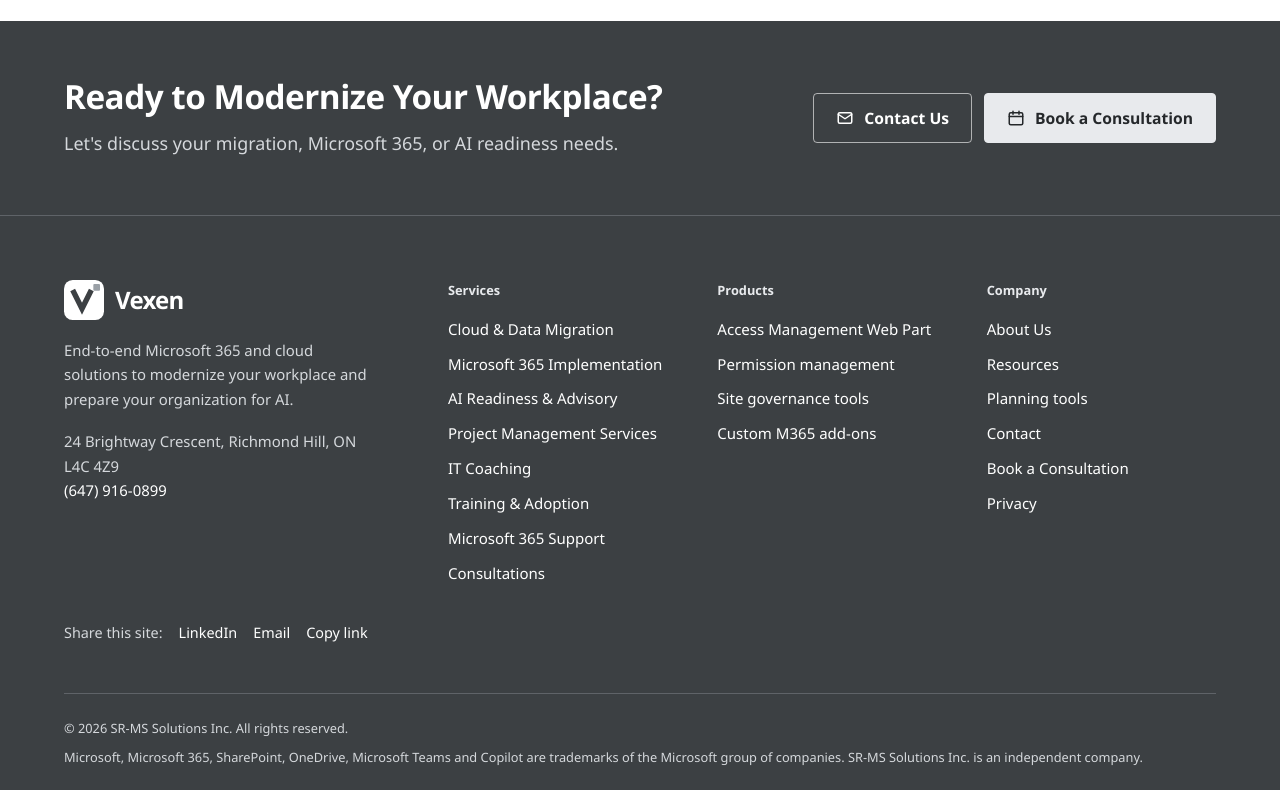
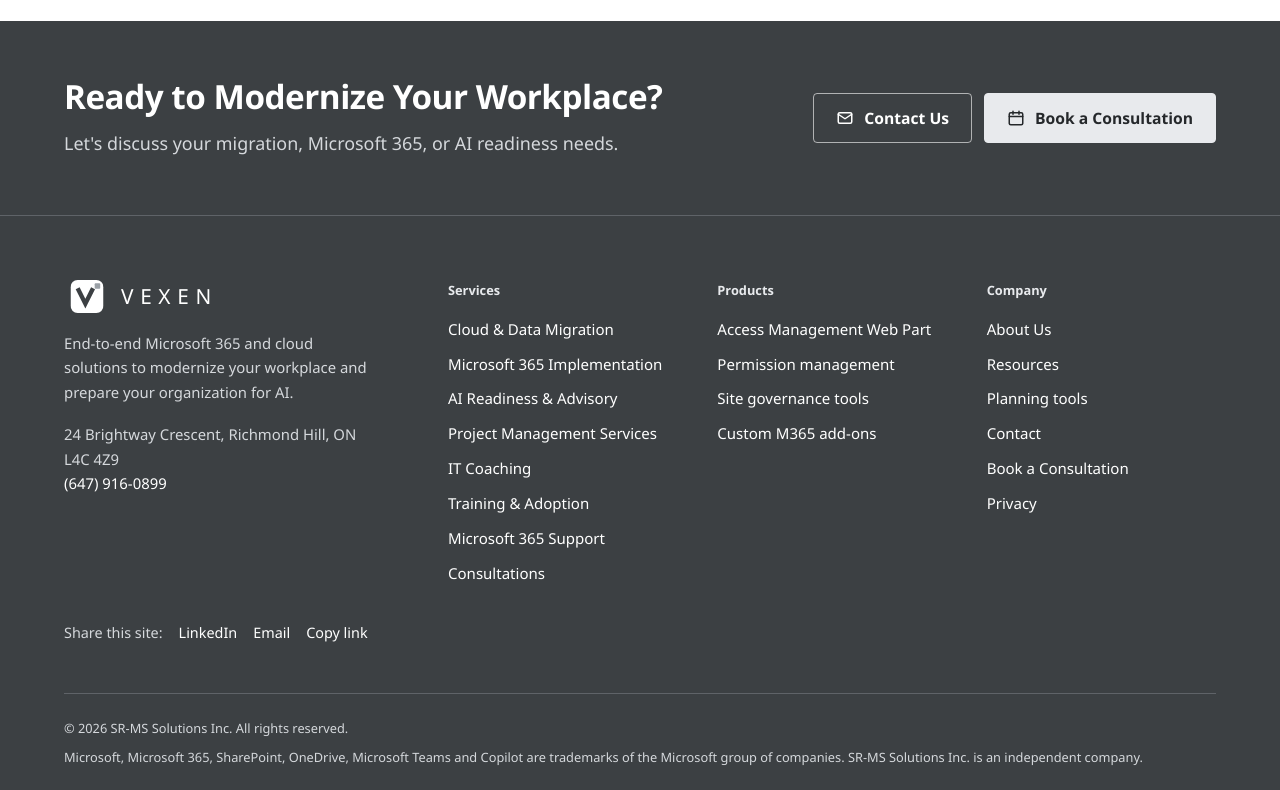
Before and after one commit to sahrarajabica/sahrarajabica.github.io, a plain HTML site: page index.html in a window 1280 px wide. Shown: the part 1147-1937 px from the top of the page. Drawn offline with Linux system fonts and the light colour scheme.

Commit message:
Update extras.css

```diff
--- a/extras.css
+++ b/extras.css
@@ -256,3 +256,9 @@ a.opt:hover{border-color:var(--brand);color:var(--brand)}
 .logo .vx-badge{width:40px;height:40px;flex:none}
 .logo .wm{display:block;font-size:1.5rem;font-weight:800;letter-spacing:-.03em;line-height:1}
 @media (max-width:700px){.logo .vx-badge{width:34px;height:34px}.logo .wm{font-size:1.25rem}}
+
+/* ---- VEXEN split-V logo ---- */
+.logo .vx-badge{width:46px;height:33px}
+.logo .wm{font-weight:300;font-size:1.3rem;letter-spacing:.32em;text-transform:uppercase;line-height:1}
+.logo .wm+span{margin-top:5px}
+@media (max-width:700px){.logo .vx-badge{width:38px;height:27px}.logo .wm{font-size:1.1rem;letter-spacing:.26em}}
```
